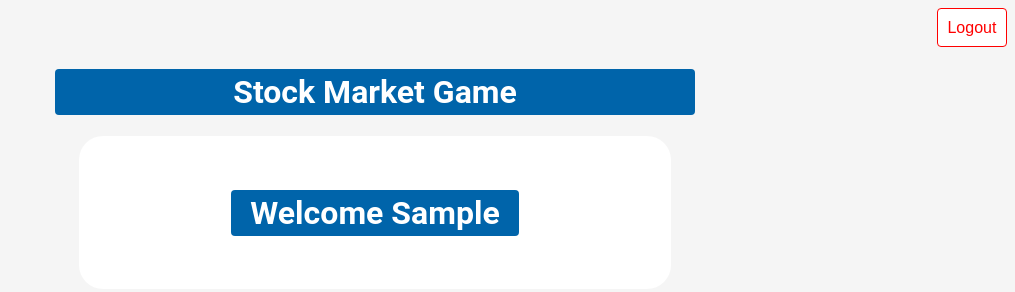
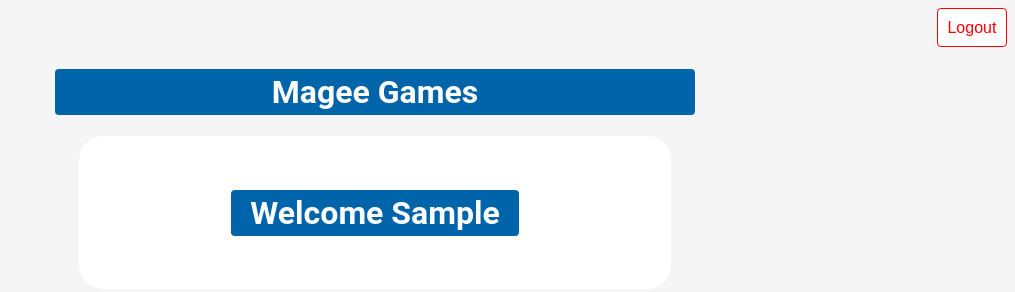
Before and after one commit to aportermagee/MageeGames, a plain HTML site: page home.html in a window 1280 px wide. Shown: the whole page, without its empty margins (265-1280 px from the left). Drawn offline with Linux system fonts and the light colour scheme; sample sign-in values are in the browser's storage.

Commit message:
Update home.html

```diff
--- a/home.html
+++ b/home.html
@@ -1,7 +1,7 @@
 <!DOCTYPE html>
 <html>
   <head>
-    <title>Home Page || Stock Market Game</title>
+    <title>Home Page || Magee Games</title>
     <link rel="stylesheet" href="style.css">
   </head>
   <body>
@@ -9,7 +9,7 @@
       <button id="logoutBtn" class="red-button">Logout</button>
     </div>
     <div class="center-div">
-      <h1 class="h1">Stock Market Game</h1>
+      <h1 class="h1">Magee Games</h1>
     </div>
     <div class="main-div" style="height: fit-content;">
       <h1 class="h1" id="header"></h1>
```
